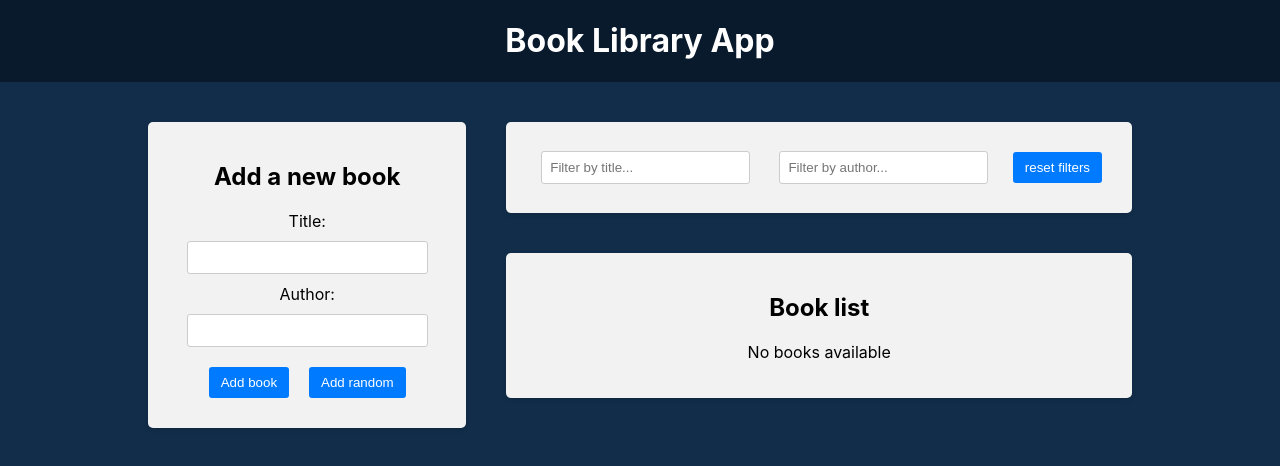
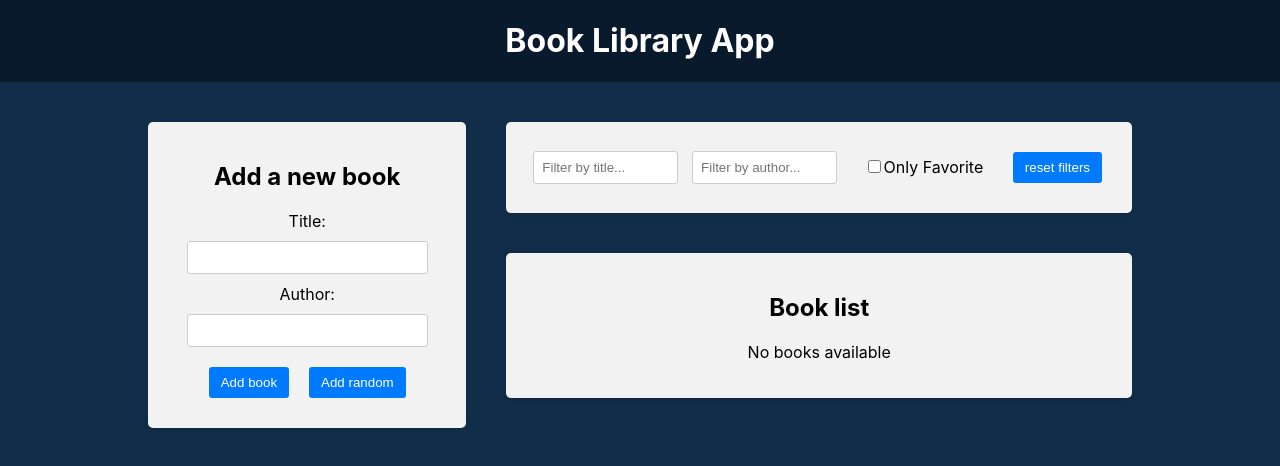
Before and after one commit to TheBlagova/react_redux_library_app, a React (Create React App) app in the folder library_app/frontend/: page / in a window 1280 px wide. Shown: the top 466 px of the page. Built offline with nearby package versions, Linux system fonts and the light colour scheme.

Commit message:
add hightlight for filtered word

```diff
--- a/library_app/frontend/src/components/BookList/BookList.js
+++ b/library_app/frontend/src/components/BookList/BookList.js
@@ -4,6 +4,7 @@ import { deleteBook, toggleFavorite } from '../../redux/books/actionCreators';
 import {
   selectTitleFilter,
   selectAuthorFilter,
+  selectOnlyFavoriteFilter,
 } from '../../redux/slices/filterSlice';
 import './BookList.css';
 
@@ -11,6 +12,7 @@ function BookList() {
   const books = useSelector((state) => state.books);
   const titleFilter = useSelector(selectTitleFilter);
   const authorFilter = useSelector(selectAuthorFilter);
+  const onlyFavoriteFilter = useSelector(selectOnlyFavoriteFilter);
   const dispatch = useDispatch();
 
   const handleDeleteBook = (id) => {
@@ -28,8 +30,16 @@ function BookList() {
     const matchesAuthor = book.author
       .toLowerCase()
       .includes(authorFilter.toLowerCase());
-    return matchesTitle && matchesAuthor;
+    const matchesFavorite = onlyFavoriteFilter ? book.isFavorite : true;
+    return matchesTitle && matchesAuthor && matchesFavorite;
   });
+
+  const hightLightMatch = (text, filter) => {
+    if (!filter) return text;
+
+    const regex = new RegExp(`(${filter})`, 'gi');
+    return text.split(regex);
+  };
 
   return (
     <div className="app-block book-list">
@@ -41,7 +51,8 @@ function BookList() {
           {filteredBooks.map((book, i) => (
             <li key={book.id}>
               <div className="book-info">
-                {++i}. {book.title} by <strong>{book.author}</strong>
+                {++i}. {hightLightMatch(book.title, titleFilter)} by{' '}
+                <strong>{hightLightMatch(book.author, authorFilter)}</strong>
               </div>
               <div className="book-actions">
                 <span onClick={() => handleToggleFavorite(book.id)}>
--- a/library_app/frontend/src/components/Filter/Filter.js
+++ b/library_app/frontend/src/components/Filter/Filter.js
@@ -2,8 +2,10 @@ import { useDispatch, useSelector } from 'react-redux';
 import {
   setTitleFilter,
   setAuthorFilter,
+  setOnlyFavoriteFilter,
   selectTitleFilter,
   selectAuthorFilter,
+  selectOnlyFavoriteFilter,
   resetFilters,
 } from '../../redux/slices/filterSlice';
 import './Filter.css';
@@ -12,6 +14,7 @@ function Filter() {
   const dispatch = useDispatch();
   const titleFilter = useSelector(selectTitleFilter);
   const authorFilter = useSelector(selectAuthorFilter);
+  const onlyFavoriteFilter = useSelector(selectOnlyFavoriteFilter);
 
   const handleTitleFilterChange = (e) => {
     dispatch(setTitleFilter(e.target.value));
@@ -19,6 +22,10 @@ function Filter() {
 
   const handleAuthorFilterChange = (e) => {
     dispatch(setAuthorFilter(e.target.value));
+  };
+
+  const handleOnlyFavoriteFilterChange = (e) => {
+    dispatch(setOnlyFavoriteFilter());
   };
 
   const handleResetFilters = () => {
@@ -44,6 +51,16 @@ function Filter() {
             onChange={handleAuthorFilterChange}
           />
         </div>
+        <div className="filter-group">
+          <label>
+            <input
+              type="checkbox"
+              checked={onlyFavoriteFilter}
+              onChange={handleOnlyFavoriteFilterChange}
+            />
+            Only Favorite
+          </label>
+        </div>
         <button type="button" onClick={handleResetFilters}>
           reset filters
         </button>
--- a/library_app/frontend/src/redux/slices/filterSlice.js
+++ b/library_app/frontend/src/redux/slices/filterSlice.js
@@ -3,6 +3,7 @@ import { createSlice } from '@reduxjs/toolkit';
 const initialState = {
   title: '',
   author: '',
+  onlyFavorite: false,
 };
 
 const filterSlice = createSlice({
@@ -15,16 +16,24 @@ const filterSlice = createSlice({
     setAuthorFilter: (state, action) => {
       return { ...state, author: action.payload };
     },
+    setOnlyFavoriteFilter: (state) => {
+      state.onlyFavorite = !state.onlyFavorite;
+    },
     resetFilters: (state) => {
       return initialState;
     },
   },
 });
 
-export const { setTitleFilter, resetFilters, setAuthorFilter } =
-  filterSlice.actions;
+export const {
+  setTitleFilter,
+  resetFilters,
+  setAuthorFilter,
+  setOnlyFavoriteFilter,
+} = filterSlice.actions;
 
 export const selectTitleFilter = (state) => state.filter.title;
 export const selectAuthorFilter = (state) => state.filter.author;
+export const selectOnlyFavoriteFilter = (state) => state.filter.onlyFavorite;
 
 export default filterSlice.reducer;
```
Also changed, not shown: library_app/frontend/src/components/Filter/Filter.css (indentation only).
